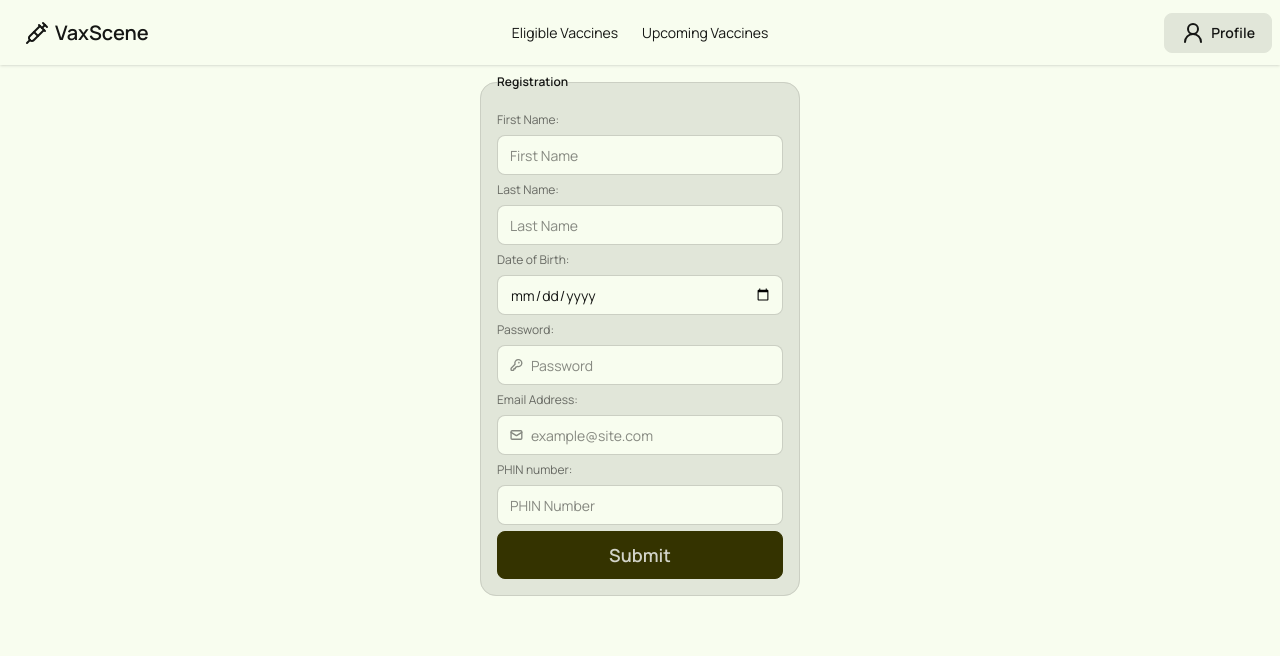
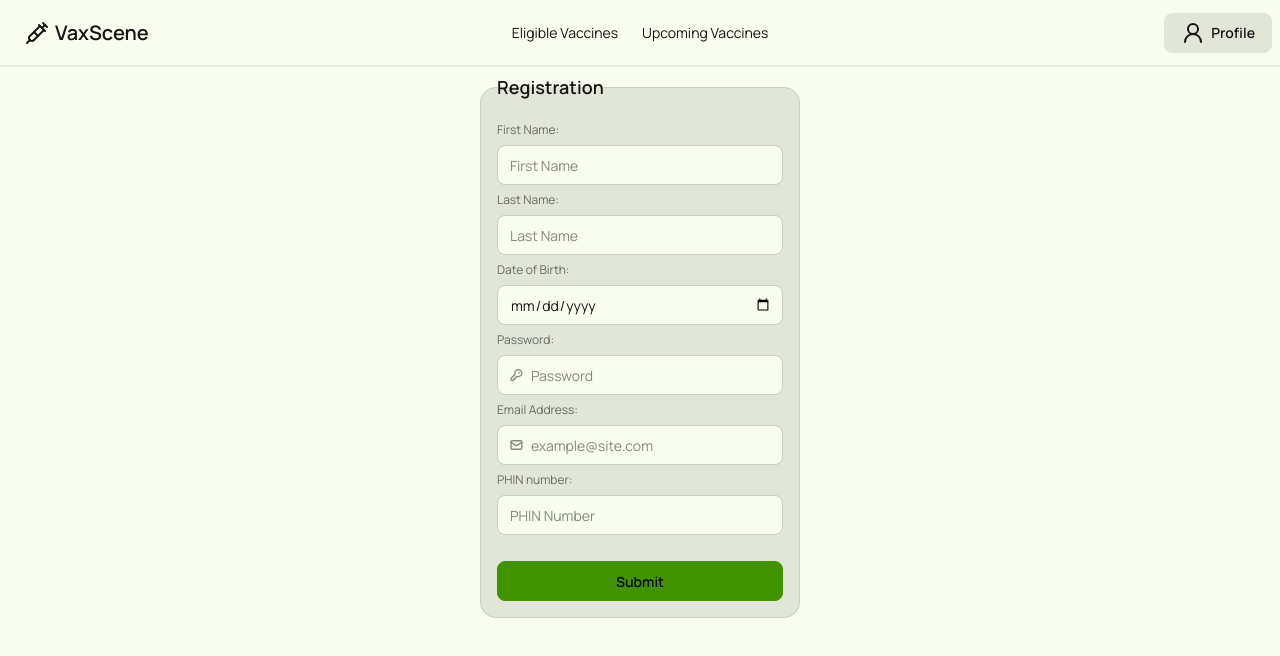
Before and after one commit to tysenh1/devhacks-2026, a React app in the folder frontend/: page /register in a window 1280 px wide. Shown: the top 656 px of the page. Built offline with nearby package versions, Linux system fonts and the light colour scheme; the HTML template or start-up script is replaced by a standard one.

Commit message:
fixed color for button

```diff
--- a/frontend/src/pages/register.tsx
+++ b/frontend/src/pages/register.tsx
@@ -30,7 +30,7 @@ function Register() {
       <form action="" onSubmit={validateRegister}>
         <div className="flex flex-col items-center justify-center">
           <fieldset className="fieldset bg-base-200 border-base-300 rounded-box w-xs border p-4">
-            <legend className="fieldset-legend">Registration</legend>
+            <legend className="fieldset-legend text-lg">Registration</legend>
 
             <label className="label">First Name:</label>
             <input
@@ -75,7 +75,8 @@ function Register() {
                   fill="none"
                   stroke="currentColor"
                 >
-                  <path d="M2.586 17.414A2 2 0 0 0 2 18.828V21a1 1 0 0 0 1 1h3a1 1 0 0 0 1-1v-1a1 1 0 0 1 1-1h1a1 1 0 0 0 1-1v-1a1 1 0 0 1 1-1h.172a2 2 0 0 0 1.414-.586l.814-.814a6.5 6.5 0 1 0-4-4z"></path>
+                  <path d="M2.586 17.414A2 2 0 0 0 2 18.828V21a1 1 0 0 0 1 1h3a1 1 0 0 0 1-1v-1a1 1
+                  0 0 1 1-1h1a1 1 0 0 0 1-1v-1a1 1 0 0 1 1-1h.172a2 2 0 0 0 1.414-.586l.814-.814a6.5 6.5 0 1 0-4-4z"></path>
                   <circle
                     cx="16.5"
                     cy="7.5"
@@ -142,7 +143,7 @@ function Register() {
               placeholder="PHIN Number"
             />
 
-            <button className="btn btn-xs sm:btn-sm md:btn-md lg:btn-lg xl:btn-xl:btn btn-neutral">
+            <button className="btn btn-primary mt-5">
               Submit
             </button>
           </fieldset>
```
